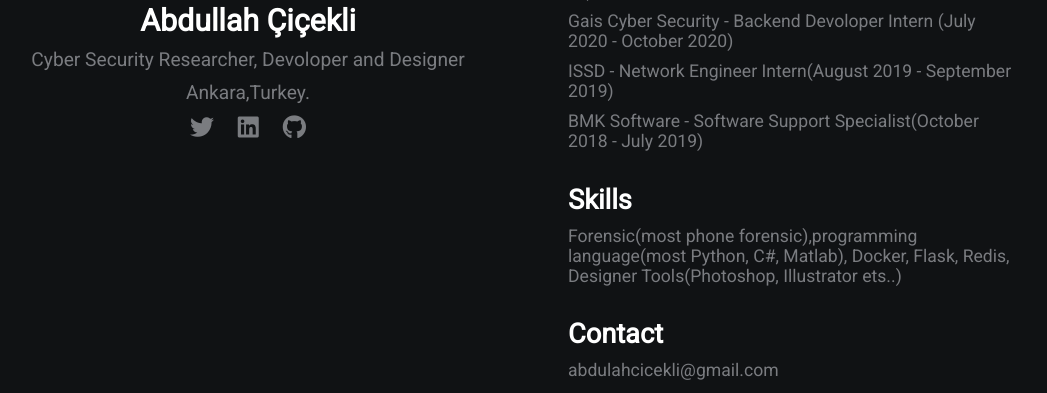
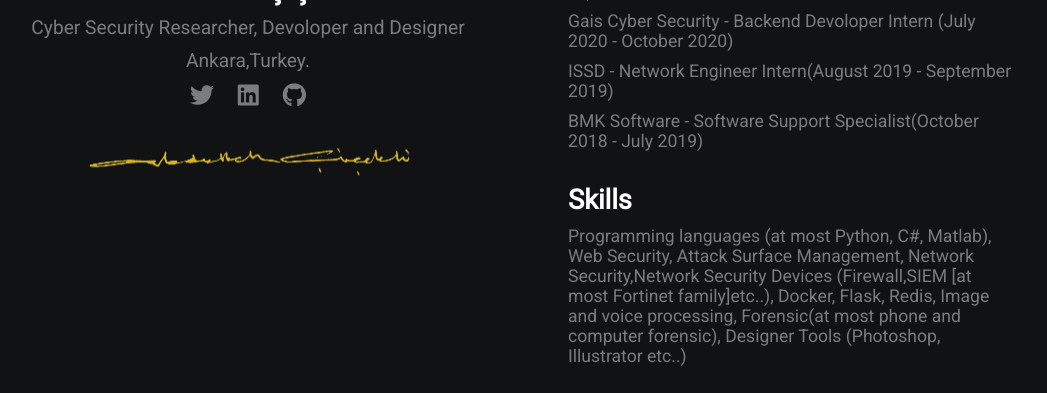
Before and after one commit to abdullahcicekli/abdullahcicekli.github.io.old, a plain HTML site: page index.html in a window 1280 px wide. Shown: the part 498-891 px from the top of the page, without its empty margins (72-1119 px from the left). Drawn offline with Linux system fonts and the light colour scheme.

Commit message:
new setings

```diff
--- a/index.html
+++ b/index.html
@@ -26,7 +26,10 @@
             <a href="https://twitter.com/bdullahC"><i class="fab fa-twitter"></i></a>
             <a href="https://www.linkedin.com/in/cicekliabdullah/"><i class="fab fa-linkedin"></i></a>
             <a href="https://github.com/abdullahcicekli"><i class="fab fa-github"></i></a>
+            <br></br>
+            <img src="WhatsApp Image 2020-08-14 at 02.44.44.png" width="350" height="67" ></img>
         </div>
+
         <div class="section-2">
             <h2>About</h2>
             <p> My name is Abdullah. I'm 24 years old. I am currently working as a cyber security researcher in the Swordeye project of Swordsec.I continue my academic studies as well as my business life.
@@ -44,7 +47,7 @@ I plan to continue my studies on these areas.</p>
             <p>BMK Software - Software Support Specialist(October 2018 - July 2019)</p>
 
             <h2>Skills</h2>
-            <p>Forensic(most phone forensic),programming language(most Python, C#, Matlab), Docker, Flask, Redis, Designer Tools(Photoshop, Illustrator ets..) </p>
+            <p>Programming languages (at most Python, C#, Matlab), Web Security, Attack Surface Management, Network Security,Network Security Devices (Firewall,SIEM [at most Fortinet family]etc..), Docker, Flask, Redis, Image and voice processing, Forensic(at most phone and computer forensic), Designer Tools (Photoshop, Illustrator etc..)</p>
 <!--            <h2>Projects</h2>-->
 <!--            <a href="#">Project 1</a>-->
 <!--            <a href="#">Project 2</a>-->
--- a/style.css
+++ b/style.css
@@ -25,7 +25,7 @@ a{
 }
 /* section 1 */
 .section-1{
-    padding-top: 22vh;
+    padding-top: 18vh;
     text-align: center;
 }
 
```
Also changed, not shown: pp.jpg.
